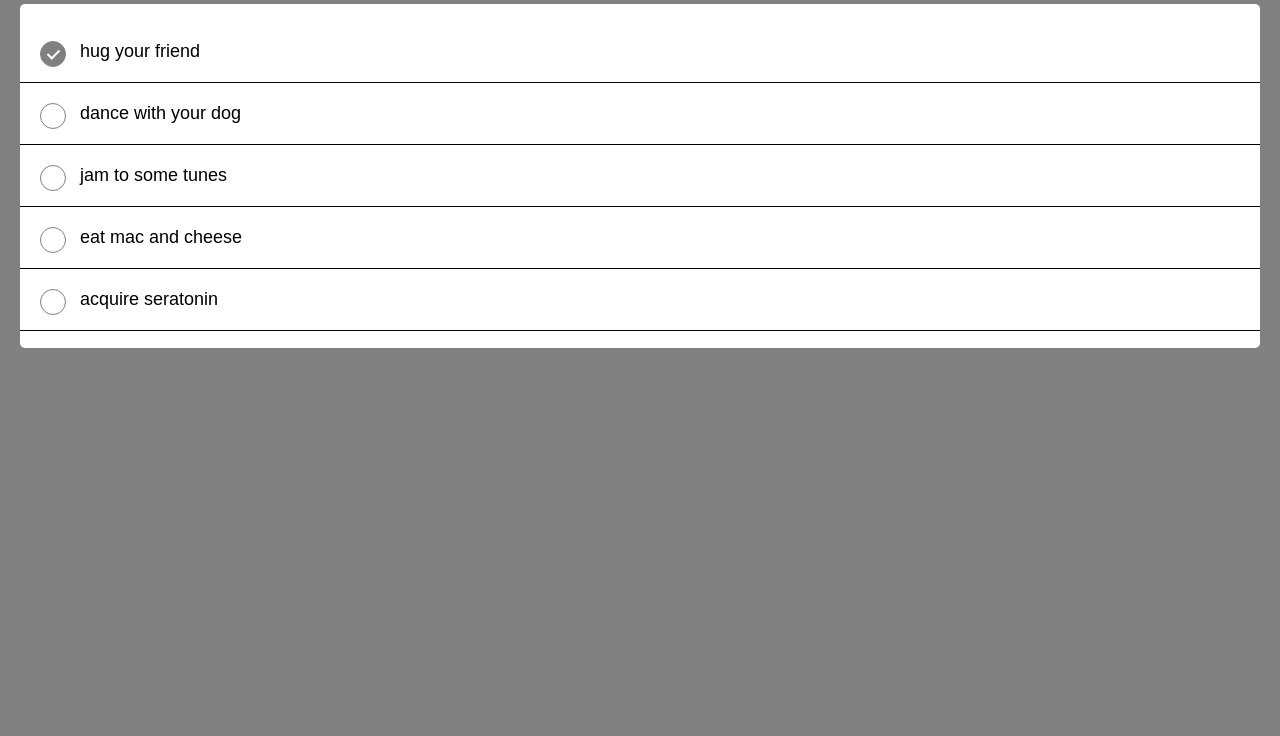
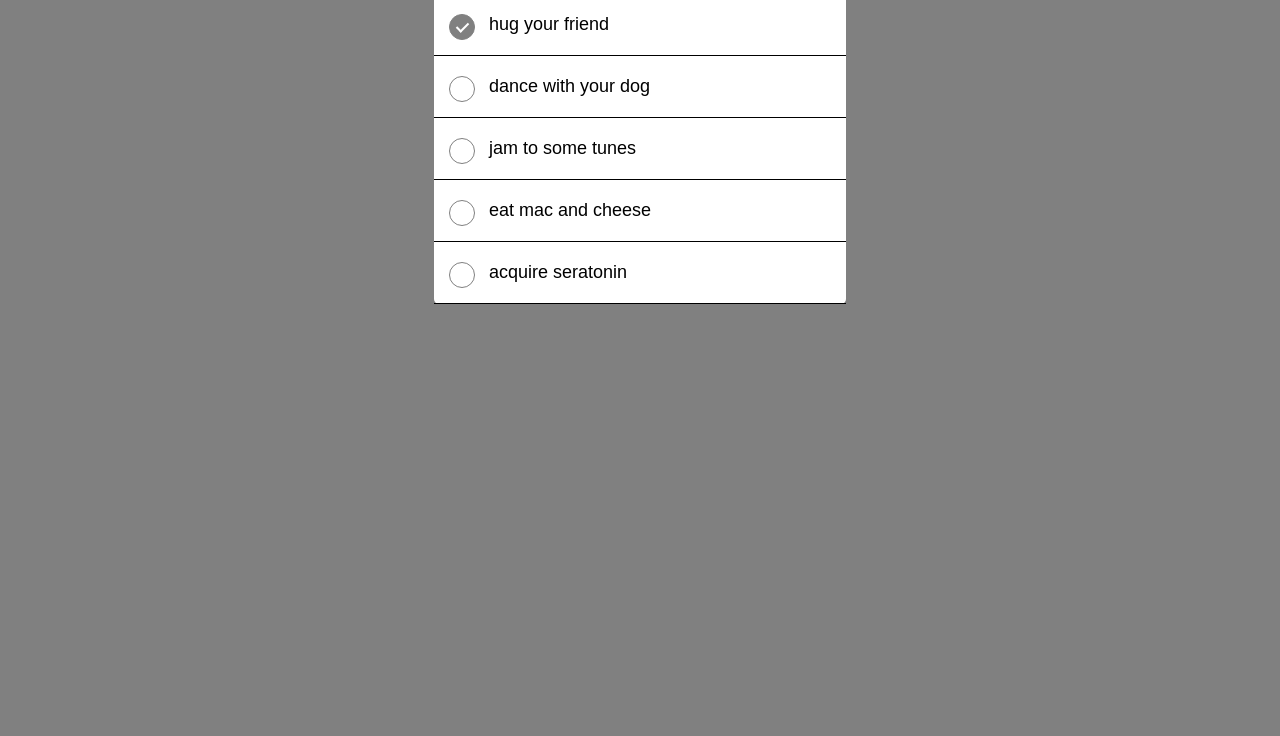
Before and after one commit to toriduong/to-do-list, a plain HTML site: page index.html in a window 1280 px wide. Shown: the part 64-800 px from the top of the page. Drawn offline with Linux system fonts and the light colour scheme; a web font is replaced by a local one.

Commit message:
fixed styling and functionality of container and list items, thanks irene lol

```diff
--- a/index.css
+++ b/index.css
@@ -1,13 +1,13 @@
 body {
   background-color: gray;
   font-family: 'Hind Vadodara', sans-serif;
-  margin: 10px 20px 0 20px;
+  width: 412px;
+  margin: auto;
 }
 
 .container {
   background-color: white;
   border-radius: 5px;
-  padding: 1px 0 1px 0;
 }
 
 ul {
@@ -17,16 +17,14 @@ ul {
 /* style for the list items */
 .container li {
   cursor: pointer;
-  position: relative;
-  padding: 20px 0 20px 20px;
-  background: white;
   font-size: 18px;
   list-style-type: none;
   border-bottom: black solid 1px;
 }
 
 .check {
-  padding-left: 40px;
+  padding: 20px;
+  padding-left: 55px;
 }
 
 /* hide default checkbox */
@@ -52,7 +50,7 @@ ul {
 .checkmark {
   position: absolute;
   cursor: pointer;
-  left: 0;
+  left: 15px;
   height: 24px;
   width: 24px;
   border: 1px solid gray;
@@ -60,7 +58,7 @@ ul {
 }
 
 /* on mouse-over, add fill */
-.container li:hover {
+.check:hover {
   cursor: pointer;
   background-color: lightgray;
   transition: 0.2s;
@@ -101,3 +99,9 @@ li .checkmark:after {
   -ms-transform: rotate(45deg);
   transform: rotate(45deg);
 }
+
+/* round corners of first and last list items */
+#first {
+    border-top-left-radius: 5px;
+    border-top-right-radius: 5px;
+}
--- a/index.html
+++ b/index.html
@@ -12,7 +12,7 @@
   <div class="container">
     <ul>
       <li>
-        <label class="check">
+        <label class="check" id="first">
         <input type="checkbox" checked="checked">hug your friend
         <span class="checkmark"></span></label>
         </li>
```
